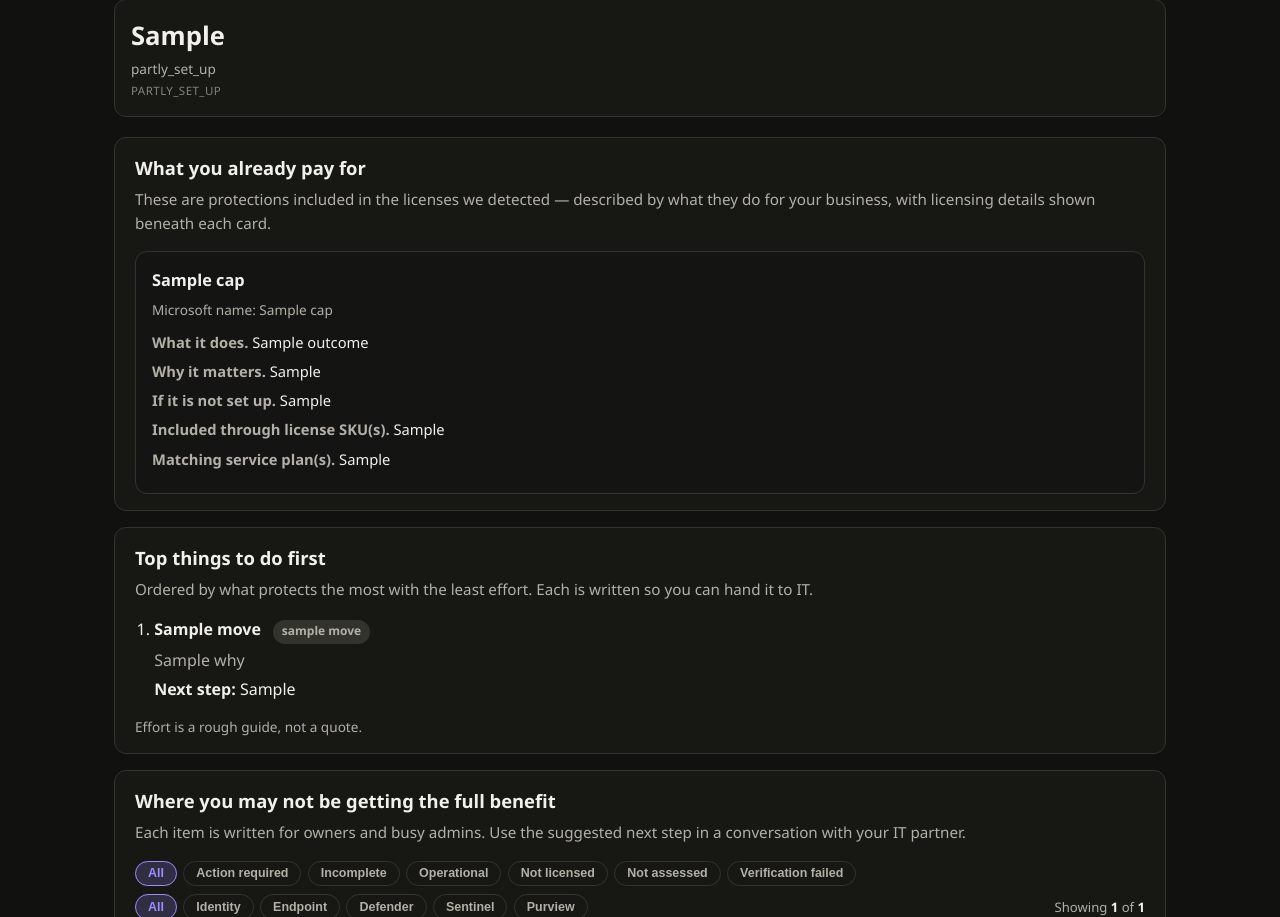
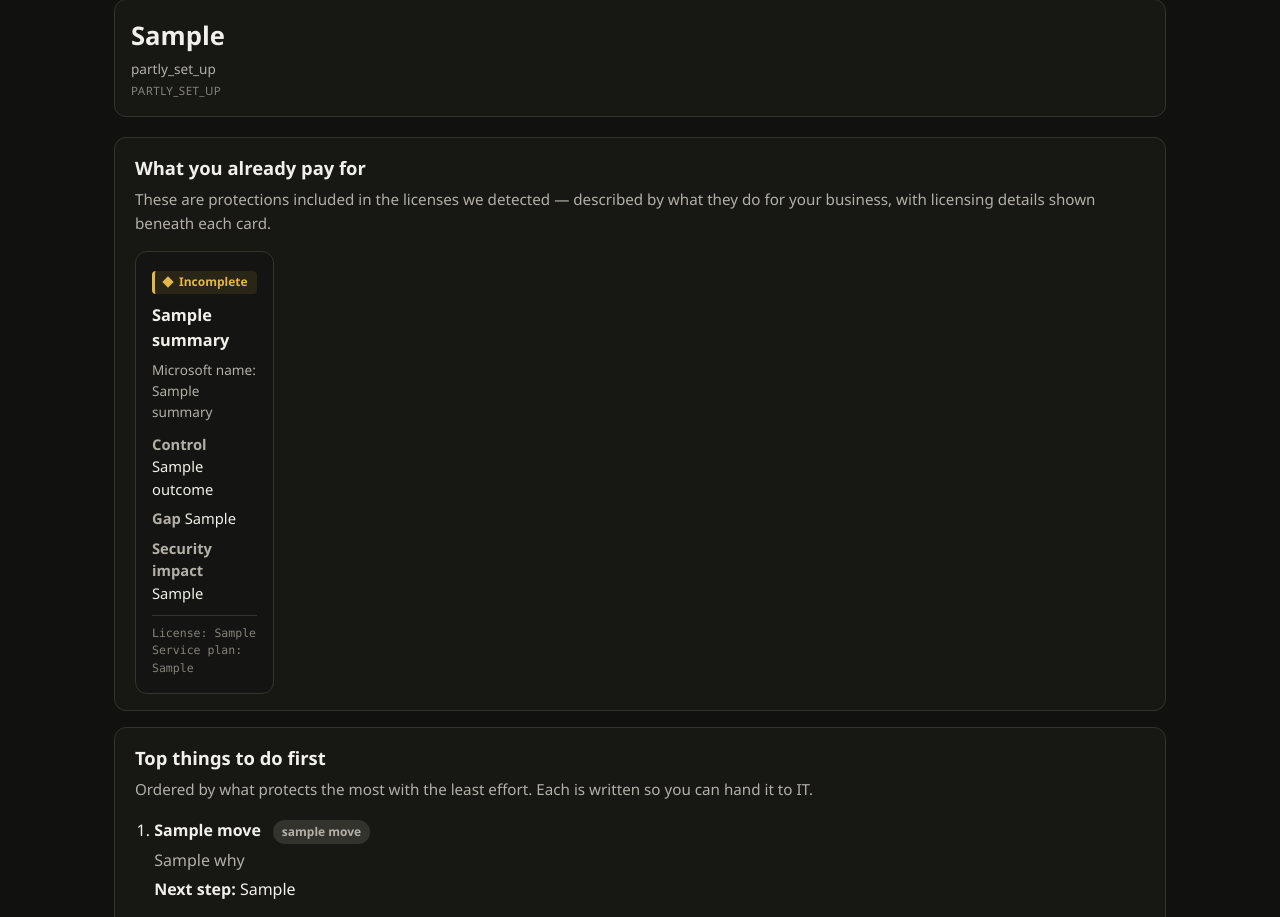
Before and after one commit to d4rk-pri0r/licenselens, a Python web app: template templates/report.html.j2 in a window 1280 px wide. Shown: the part 511-1428 px from the top of the page. Run offline with Jinja, Linux system fonts and the light colour scheme; the template is opened without the code that fills it: most values are stand-ins (such as "Sample title", 1, 10 or a date in 2020).

Commit message:
Add asymmetric capability card variants

```diff
--- a/templates/report/_capability_card.html.j2
+++ b/templates/report/_capability_card.html.j2
@@ -1,18 +1,29 @@
-      {% if result.capability_summaries %}
+      {% if capability_cards %}
       <div class="cards">
-        {% for cap in result.capability_summaries %}
-        {% set cap_outcome = outcome_by_id.get(cap.id) %}
-        <article class="card">
-          {% if cap_outcome %}
-          {{ prim.status_marker(cap_outcome.status) }}
-          {% endif %}
+        {% for card in capability_cards %}
+        {% set cap = card.summary %}
+        <article class="card card-span-{{ card.span }}" data-variant="{{ card.status }}">
+          {{ prim.status_marker(card.status) }}
           <h3>{{ cap.plain_name }}</h3>
           <div class="msft">Microsoft name: {{ cap.name }}</div>
-          {% if cap.outcome %}<p><span>What it does.</span> {{ cap.outcome }}</p>{% endif %}
-          {% if cap.why_it_matters %}<p><span>Why it matters.</span> {{ cap.why_it_matters }}</p>{% endif %}
-          {% if cap.if_unused %}<p><span>If it is not set up.</span> {{ cap.if_unused }}</p>{% endif %}
-          <p><span>Included through license SKU(s).</span> {{ cap.matched_skus | join(', ') or 'Not reported' }}</p>
-          <p><span>Matching service plan(s).</span> {{ cap.matched_service_plans | join(', ') or 'No matching service plan reported' }}</p>
+          {% if card.status == 'needs_attention' %}
+          {% if cap.if_unused %}<p><span>Exposure</span> {{ cap.if_unused }}</p>{% endif %}
+          {% if cap.outcome %}<p><span>Control</span> {{ cap.outcome }}</p>{% endif %}
+          {% if cap.why_it_matters %}<p><span>Security impact</span> {{ cap.why_it_matters }}</p>{% endif %}
+          {% elif card.status == 'partly_set_up' %}
+          {% if cap.outcome %}<p><span>Control</span> {{ cap.outcome }}</p>{% endif %}
+          {% if cap.if_unused %}<p><span>Gap</span> {{ cap.if_unused }}</p>{% endif %}
+          {% if cap.why_it_matters %}<p><span>Security impact</span> {{ cap.why_it_matters }}</p>{% endif %}
+          {% elif card.status == 'fully_working' %}
+          {% if cap.outcome %}<p><span>Control</span> {{ cap.outcome }}</p>{% endif %}
+          {% if cap.why_it_matters %}<details class="tech"><summary>Security impact</summary>{{ cap.why_it_matters }}</details>{% endif %}
+          {% else %}
+          {% if cap.outcome %}<p><span>Control</span> {{ cap.outcome }}</p>{% endif %}
+          {% endif %}
+          <div class="card-provenance">
+            <span>License: {{ cap.matched_skus | join(', ') or 'Not reported' }}</span>
+            <span>Service plan: {{ cap.matched_service_plans | join(', ') or 'No matching service plan reported' }}</span>
+          </div>
         </article>
         {% endfor %}
       </div>
--- a/templates/report/_styles.css.j2
+++ b/templates/report/_styles.css.j2
@@ -243,7 +243,10 @@
       font-weight: 600;
       font-variant-numeric: tabular-nums;
     }
-    .cards { display: grid; grid-template-columns: repeat(auto-fit, minmax(280px, 1fr)); gap: 0.85rem; }
+    .cards { display: grid; grid-template-columns: repeat(12, 1fr); gap: 0.85rem; align-items: start; }
+    .card-span-wide { grid-column: span 8; }
+    .card-span-medium { grid-column: span 6; }
+    .card-span-compact { grid-column: span 4; }
     .card {
       border: 1px solid var(--border);
       border-radius: 12px;
@@ -254,6 +257,20 @@
     .card .msft { color: var(--text-2); font-size: 0.85rem; margin-bottom: 0.65rem; }
     .card p { margin: 0.4rem 0; font-size: 0.92rem; }
     .card p span { color: var(--text-2); font-weight: 600; }
+    .card-provenance {
+      margin-top: 0.65rem;
+      padding-top: 0.55rem;
+      border-top: 1px solid var(--border);
+      font-family: ui-monospace, SFMono-Regular, Menlo, Consolas, monospace;
+      font-size: 0.72rem;
+      line-height: 1.5;
+      color: var(--text-3);
+      font-variant-numeric: tabular-nums;
+    }
+    .card-provenance span {
+      display: block;
+      overflow-wrap: anywhere;
+    }
     .status-marker {
       display: inline-flex;
       align-items: center;
@@ -398,11 +415,15 @@
       .summary-posture { grid-column: span 12; }
       .summary-action { grid-column: span 6; }
       .summary-metrics { grid-column: span 6; }
+      .cards { grid-template-columns: repeat(2, 1fr); }
+      .card-span-wide, .card-span-medium, .card-span-compact { grid-column: span 1; }
     }
     @media screen and (max-width: 640px) {
       .summary-posture,
       .summary-action,
       .summary-metrics { grid-column: span 12; }
+      .cards { grid-template-columns: 1fr; }
+      .card-span-wide, .card-span-medium, .card-span-compact { grid-column: span 1; }
     }
     @media screen and (max-width: 720px) {
       .tiles { grid-template-columns: repeat(2, minmax(0, 1fr)); }
```
Also changed, not shown: src/licenselens/report/html.py (+48 -0 lines), tests/test_scan_dry_run.py (+1 -1 lines).
